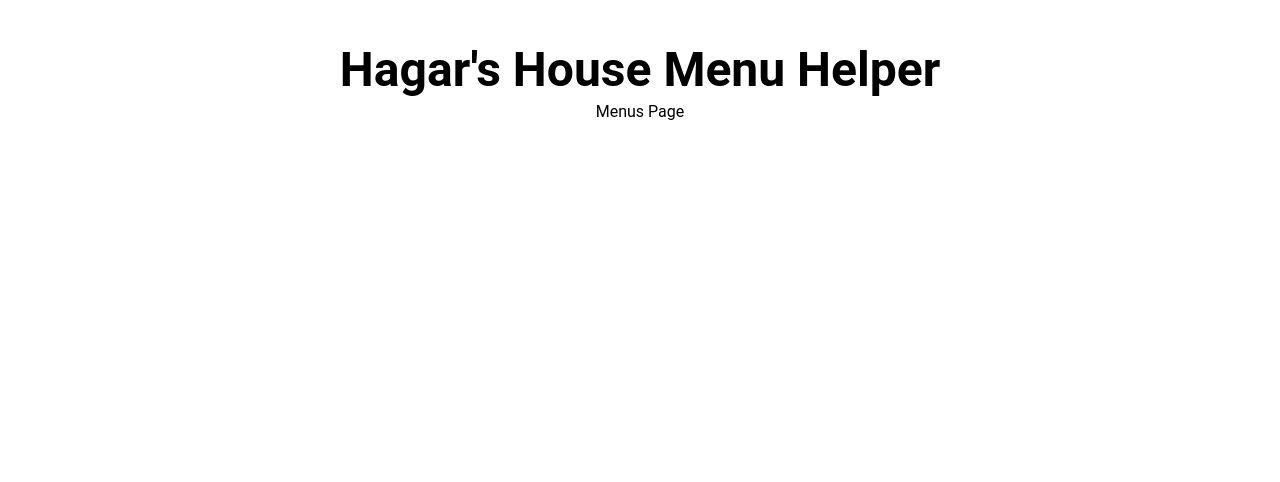
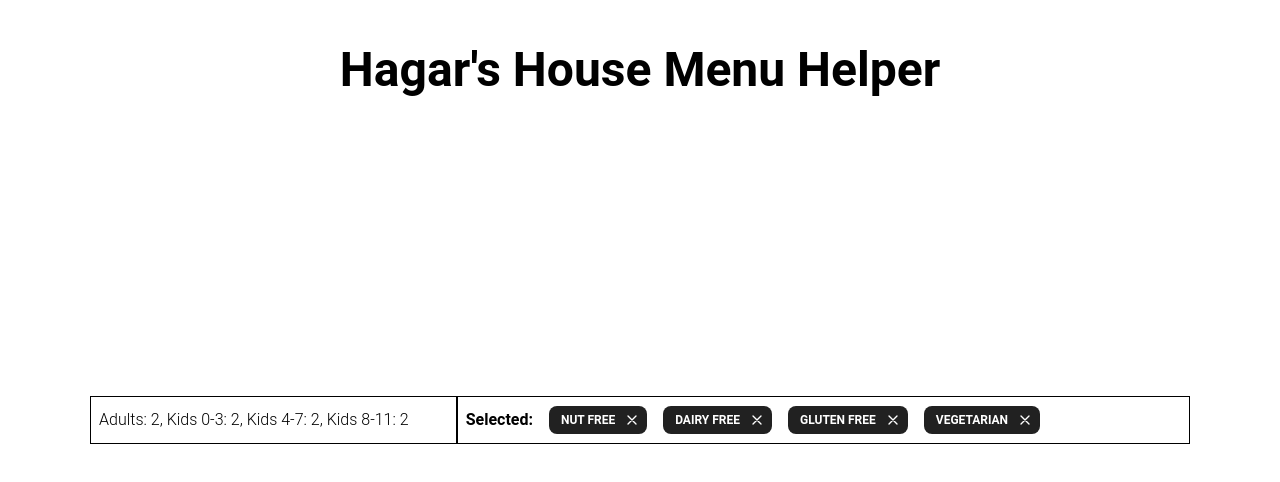
Before and after one commit to caowens/HagarsHouseMenuHelper, a React (Vite) app: page /menus in a window 1280 px wide. Shown: the top 482 px of the page. Built offline with nearby package versions, Linux system fonts and the light colour scheme.

Commit message:
Establish first row of menus page with dismissible chips

```diff
--- a/src/pages/Menus.jsx
+++ b/src/pages/Menus.jsx
@@ -1,5 +1,33 @@
+import { Typography, Chip, Button } from "@material-tailwind/react";
+import { useState } from "react";
+
 export default function Menus() {
     return (
-        <div>Menus Page</div>
+        <div className="flex justify-center align-center place-items-center h-[80vh] rounded-full border-solid w-[1100px]">
+            <div className="border-solid rounded-full w-full flex flex-col">
+                <div className="flex w-full h-12">
+                    <div className="w-4/12 h-auto justify-start border-solid border-black border-[1px] px-2 flex items-center">
+                        <Typography variant="p">Adults: 2, Kids 0-3: 2, Kids 4-7: 2, Kids 8-11: 2</Typography>
+                    </div>
+                    <div className="justify-start w-8/12 h-auto border-solid border-black border-[1px] px-2 flex items-center gap-4">
+                        <Typography variant="h6">Selected:</Typography>
+                        <ChipDismissible text="Nut free" />
+                        <ChipDismissible text="Dairy free" />
+                        <ChipDismissible text="Gluten free" />
+                        <ChipDismissible text="Vegetarian" />
+                    </div>
+                </div>
+            </div>
+        </div>
     );
 };
+
+function ChipDismissible({ text }) {
+  const [open, setOpen] = useState(true);
+
+  return (
+    <>
+      <Chip open={open} value={text ? text : "Dismissible"} onClose={() => setOpen(false)} />
+    </>
+  );
+}
```
